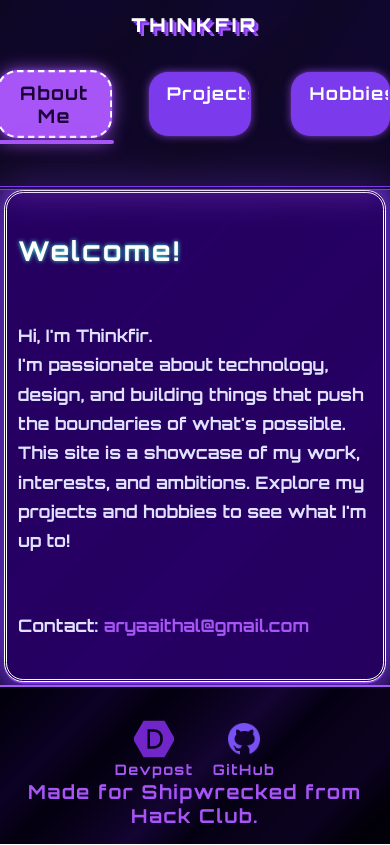
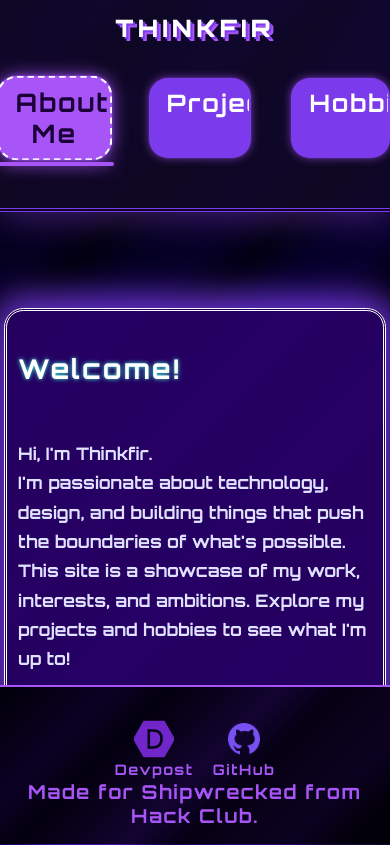
Before and after one commit to thinkfir/Thinkfir.github.io, a plain HTML site: page index.html in a window 390 px wide. Drawn offline with Linux system fonts and the light colour scheme.

Commit message:
mobile test 2

```diff
--- a/style.css
+++ b/style.css
@@ -219,21 +219,24 @@ body {
     width: 98vw;
     max-width: 100vw;
     min-width: 90vw;
+    min-height: 60vh;
     height: auto;
+    margin-top: 6rem;
+    margin-bottom: 12rem;
     box-sizing: border-box;
     margin-bottom: 8vw;
-    font-size: clamp(1.1rem, 4vw, 1.5rem);
+    font-size: clamp(1.3rem, 7vw, 2.1rem);
     display: block;
   }
   .header {
     padding: 0.6rem 0 0.6rem 0;
   }
   .header h1 {
-    font-size: 1.2rem;
+    font-size: 1.5rem;
     padding: 0.2rem 0;
   }
   .navbar a {
-    font-size: 1.1rem;
+    font-size: 1.5rem;
     padding: 0.5rem 1rem;
     border-radius: 1.2rem;
   }
```
